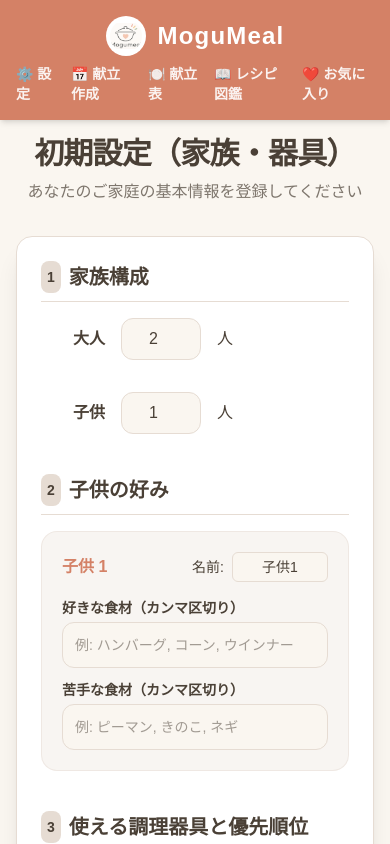
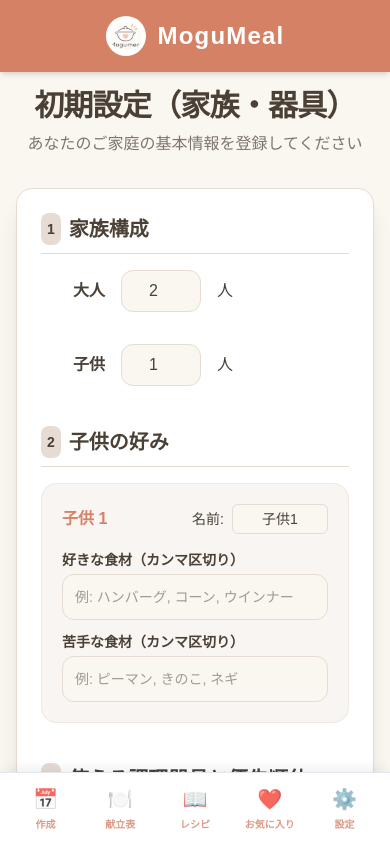
Before and after one commit to ASand626/mogu-meal, a Next.js app: page /settings in a window 390 px wide. Shown: the top 844 px of the page. Built offline with nearby package versions, Linux system fonts and the light colour scheme.

Commit message:
Mobile UI optimization and PWA setup

```diff
--- a/src/app/layout.tsx
+++ b/src/app/layout.tsx
@@ -1,4 +1,4 @@
-import type { Metadata } from "next";
+import type { Metadata, Viewport } from "next";
 import { Geist, Geist_Mono } from "next/font/google";
 import "./globals.css";
 import { AppProvider } from "../context/AppContext";
@@ -14,9 +14,24 @@ const geistMono = Geist_Mono({
   subsets: ["latin"],
 });
 
+export const viewport: Viewport = {
+  themeColor: "#D35400",
+  width: "device-width",
+  initialScale: 1,
+  maximumScale: 1,
+  userScalable: false,
+  viewportFit: "cover",
+};
+
 export const metadata: Metadata = {
   title: "MoguMeal",
   description: "家族みんなが笑顔になる、ハイブリッド型献立メーカー",
+  manifest: "/manifest.json",
+  appleWebApp: {
+    capable: true,
+    statusBarStyle: "default",
+    title: "MoguMeal",
+  },
 };
 
 export default function RootLayout({
@@ -29,14 +44,14 @@ export default function RootLayout({
       lang="ja"
       className={`${geistSans.variable} ${geistMono.variable} h-full antialiased`}
     >
-      <body className="min-h-full flex flex-col bg-[var(--background)] text-[var(--foreground)]">
+      <body className="min-h-full flex flex-col bg-[var(--background)] text-[var(--foreground)] pb-20 md:pb-0">
         <AppProvider>
-          <header className="bg-primary text-primary-foreground p-4 shadow-md flex flex-col sm:flex-row justify-between items-center gap-2">
+          <header className="bg-primary text-primary-foreground p-4 shadow-md flex justify-center md:justify-between items-center gap-2 relative z-10">
             <Link href="/" className="flex items-center gap-3 text-2xl font-extrabold tracking-wider hover:opacity-80 transition">
               <img src="/logo.png" alt="MoguMeal Logo" className="w-10 h-10 object-contain bg-white rounded-full p-1" />
               MoguMeal
             </Link>
-            <nav className="flex gap-4 text-sm font-bold opacity-90">
+            <nav className="hidden md:flex gap-4 text-sm font-bold opacity-90">
               <Link href="/settings" className="hover:underline hover:opacity-100 transition">⚙️ 設定</Link>
               <Link href="/" className="hover:underline hover:opacity-100 transition">📅 献立作成</Link>
               <Link href="/menu" className="hover:underline hover:opacity-100 transition">🍽️ 献立表</Link>
@@ -44,9 +59,34 @@ export default function RootLayout({
               <Link href="/favorites" className="hover:underline hover:opacity-100 transition">❤️ お気に入り</Link>
             </nav>
           </header>
+
           <main className="flex-1 p-4 md:p-8 max-w-5xl mx-auto w-full">
             {children}
           </main>
+
+          {/* Mobile Bottom Navigation */}
+          <nav className="md:hidden fixed bottom-0 left-0 right-0 bg-white border-t border-slate-200 shadow-[0_-5px_15px_-5px_rgba(0,0,0,0.1)] flex justify-around items-center pt-2 pb-[calc(0.5rem+env(safe-area-inset-bottom))] px-2 z-50">
+            <Link href="/" className="flex flex-col items-center gap-1 p-1 text-primary/80 hover:text-primary transition w-16">
+              <span className="text-xl">📅</span>
+              <span className="text-[10px] font-bold">作成</span>
+            </Link>
+            <Link href="/menu" className="flex flex-col items-center gap-1 p-1 text-primary/80 hover:text-primary transition w-16">
+              <span className="text-xl">🍽️</span>
+              <span className="text-[10px] font-bold">献立表</span>
+            </Link>
+            <Link href="/recipes" className="flex flex-col items-center gap-1 p-1 text-primary/80 hover:text-primary transition w-16">
+              <span className="text-xl">📖</span>
+              <span className="text-[10px] font-bold">レシピ</span>
+            </Link>
+            <Link href="/favorites" className="flex flex-col items-center gap-1 p-1 text-primary/80 hover:text-primary transition w-16">
+              <span className="text-xl">❤️</span>
+              <span className="text-[10px] font-bold">お気に入り</span>
+            </Link>
+            <Link href="/settings" className="flex flex-col items-center gap-1 p-1 text-primary/80 hover:text-primary transition w-16">
+              <span className="text-xl">⚙️</span>
+              <span className="text-[10px] font-bold">設定</span>
+            </Link>
+          </nav>
         </AppProvider>
       </body>
     </html>
```
Also changed, not shown: public/manifest.json (added).
